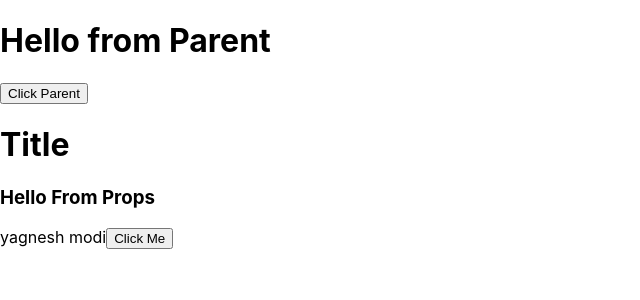
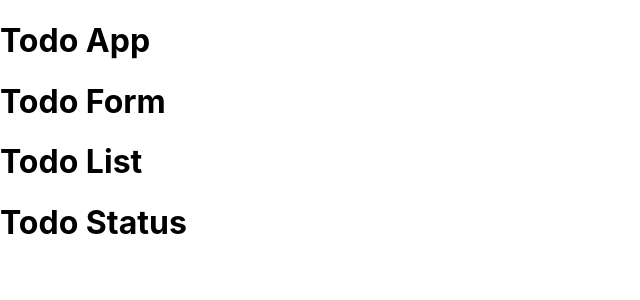
Before and after one commit to imyagnesh/benjamin_zeolearn, a React app in the folder my-app/: page / in a window 1280 px wide. Shown: the top 300 px of the page, without its empty margins (0-640 px from the left). Built offline with nearby package versions, Linux system fonts and the light colour scheme.

Commit message:
first commit

```diff
--- /dev/null
+++ b/my-app/src/Todo/index.js
@@ -0,0 +1,19 @@
+import React, { Component } from 'react';
+import TodoForm from './todoForm';
+import TodoList from './todoList';
+import TodoStatus from './todoStatus';
+
+class index extends Component {
+  render() {
+    return (
+      <div>
+        <h1>Todo App</h1>
+        <TodoForm />
+        <TodoList />
+        <TodoStatus />
+      </div>
+    );
+  }
+}
+
+export default index;
--- /dev/null
+++ b/my-app/src/Todo/todoForm.js
@@ -0,0 +1,11 @@
+import React from "react";
+
+const todoForm = () => {
+  return (
+    <div>
+      <h1>Todo Form</h1>
+    </div>
+  );
+};
+
+export default todoForm;
--- /dev/null
+++ b/my-app/src/Todo/todoList.js
@@ -0,0 +1,11 @@
+import React from "react";
+
+const todoList = () => {
+  return (
+    <div>
+      <h1>Todo List</h1>
+    </div>
+  );
+};
+
+export default todoList;
--- /dev/null
+++ b/my-app/src/Todo/todoStatus.js
@@ -0,0 +1,11 @@
+import React from "react";
+
+const todoStatus = () => {
+  return (
+    <div>
+      <h1>Todo Status</h1>
+    </div>
+  );
+};
+
+export default todoStatus;
--- a/my-app/src/index.js
+++ b/my-app/src/index.js
@@ -1,10 +1,11 @@
 import React from "react";
 import ReactDOM from "react-dom";
 import "./index.css";
-import App from "./App";
+// import App from "./App";
+import Todo from "./Todo";
 import * as serviceWorker from "./serviceWorker";
 
-ReactDOM.render(<App />, document.getElementById("root"));
+ReactDOM.render(<Todo />, document.getElementById("root"));
 
 // If you want your app to work offline and load faster, you can change
 // unregister() to register() below. Note this comes with some pitfalls.
```
Also changed, not shown: my-app/package.json (+13 -3 lines), my-app/.eslintrc.js (added), 1 other file (tests, documents, lock files or other folders).
